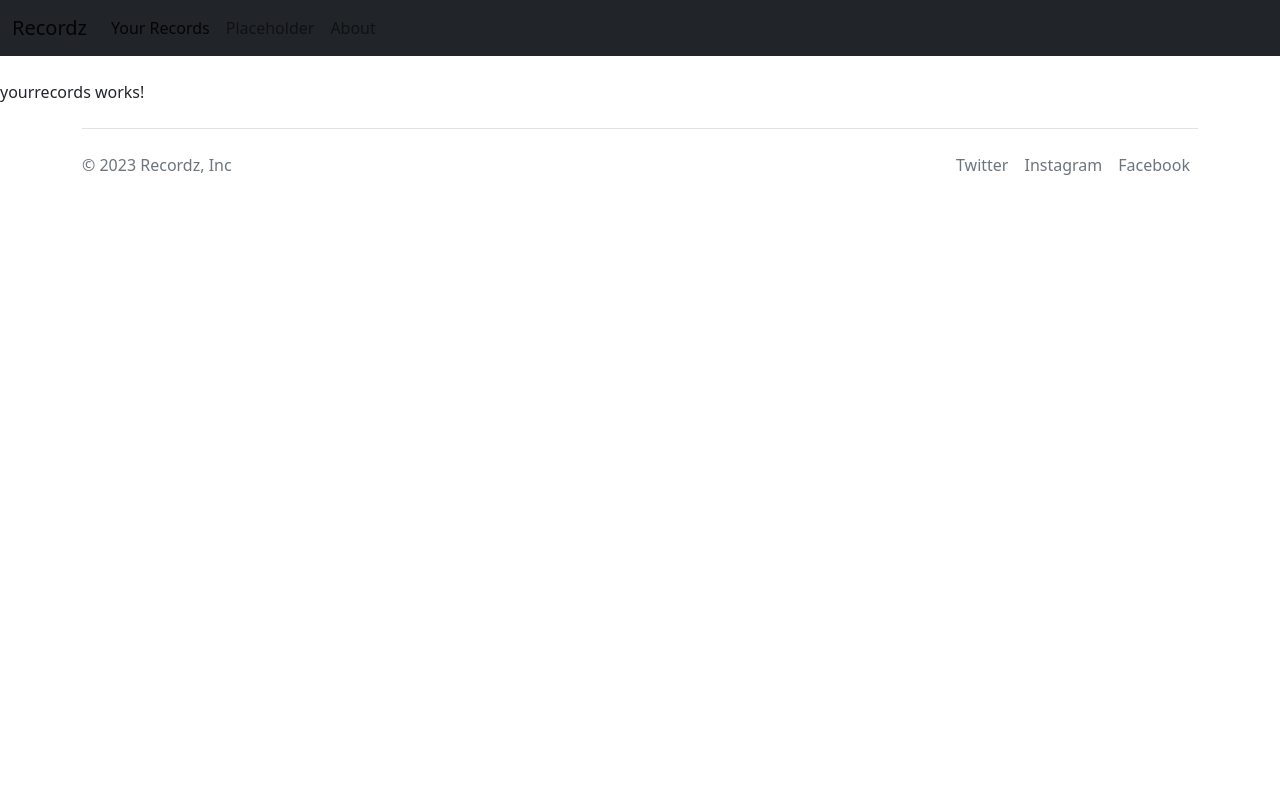
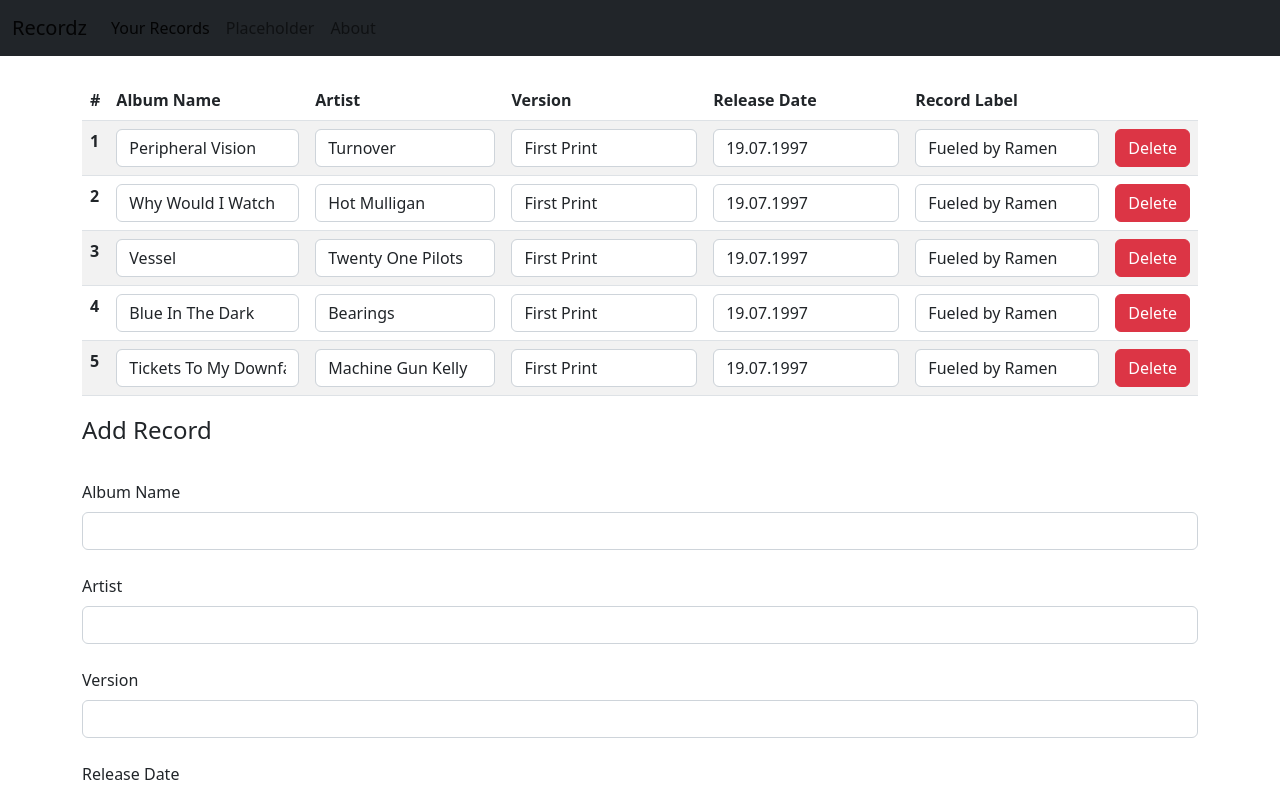
Before and after one commit to henrywulff97/Webanwendungen, an Angular app in the folder Meilenstein02/: page /your-records in a window 1280 px wide. Shown: the top 792 px of the page. Built offline with nearby package versions, Linux system fonts and the light colour scheme.

Commit message:
yourrecords weiter gemacht

```diff
--- a/Meilenstein02/src/app/features/yourrecords/yourrecords.component.html
+++ b/Meilenstein02/src/app/features/yourrecords/yourrecords.component.html
@@ -1 +1,55 @@
-<p>yourrecords works!</p>
+<div class="container">
+    <table class="table table-striped">
+        <thead>
+            <tr>
+                <th scope="col">#</th>
+                <th scope="col">Album Name</th>
+                <th scope="col">Artist</th>
+                <th scope="col">Version</th>
+                <th scope="col">Release Date</th>
+                <th scope="col">Record Label</th>
+                <th scope="col"></th>
+            </tr>
+        </thead>
+        <tbody>
+            <tr *ngFor="let record of records; index as i">
+                <th scope="row">{{ i + 1 }}</th>
+                <td><input type="text" class="form-control" [value]="record.albumName"></td>
+                <td><input type="text" class="form-control" [value]="record.artist"></td>
+                <td><input type="text" class="form-control" [value]="record.version"></td>
+                <td><input type="text" class="form-control" [value]="record.releaseDate"></td>
+                <td><input type="text" class="form-control" [value]="record.recordLabel"></td>
+                <td><button class="btn btn-danger">Delete</button></td>
+            </tr>
+        </tbody>
+    </table>
+
+    <form id="add-record-form">
+        <fieldset>
+            <legend>
+                Add Record
+            </legend>
+            <div class="form-group">
+                <label for="form-album-name" class="form-label mt-4">Album Name</label>
+                <input type="text" class="form-control" id="form-album-name">
+            </div>
+            <div class="form-group">
+                <label for="form-artist" class="form-label mt-4">Artist</label>
+                <input type="text" class="form-control" id="form-artist">
+            </div>
+            <div class="form-group">
+                <label for="form-version" class="form-label mt-4">Version</label>
+                <input type="text" class="form-control" id="form-version">
+            </div>
+            <div class="form-group">
+                <label for="form-release-date" class="form-label mt-4">Release Date</label>
+                <input type="text" class="form-control" id="form-release-date">
+            </div>
+            <div class="form-group">
+                <label for="form-record-label" class="form-label mt-4">Record Label</label>
+                <input type="text" class="form-control" id="form-record-label">
+            </div>
+        </fieldset>
+        <button type="button" class="btn btn-primary btn-lg" id="submit-button">Submit</button>
+    </form>
+</div>
--- a/Meilenstein02/src/app/features/yourrecords/yourrecords.component.ts
+++ b/Meilenstein02/src/app/features/yourrecords/yourrecords.component.ts
@@ -6,5 +6,41 @@ import { Component } from '@angular/core';
   styleUrls: ['./yourrecords.component.scss']
 })
 export class YourrecordsComponent {
-
+  records = [
+    {
+      albumName: "Peripheral Vision",
+      artist: "Turnover",
+      version: "First Print",
+      releaseDate: "19.07.1997",
+      recordLabel: "Fueled by Ramen"
+    },
+    {
+      albumName: "Why Would I Watch",
+      artist: "Hot Mulligan",
+      version: "First Print",
+      releaseDate: "19.07.1997",
+      recordLabel: "Fueled by Ramen"
+    },
+    {
+      albumName: "Vessel",
+      artist: "Twenty One Pilots",
+      version: "First Print",
+      releaseDate: "19.07.1997",
+      recordLabel: "Fueled by Ramen"
+    },
+    {
+      albumName: "Blue In The Dark",
+      artist: "Bearings",
+      version: "First Print",
+      releaseDate: "19.07.1997",
+      recordLabel: "Fueled by Ramen"
+    },
+    {
+      albumName: "Tickets To My Downfall",
+      artist: "Machine Gun Kelly",
+      version: "First Print",
+      releaseDate: "19.07.1997",
+      recordLabel: "Fueled by Ramen"
+    }
+  ]
 }
```
Also changed, not shown: 1 other file (tests, documents, lock files or other folders).
